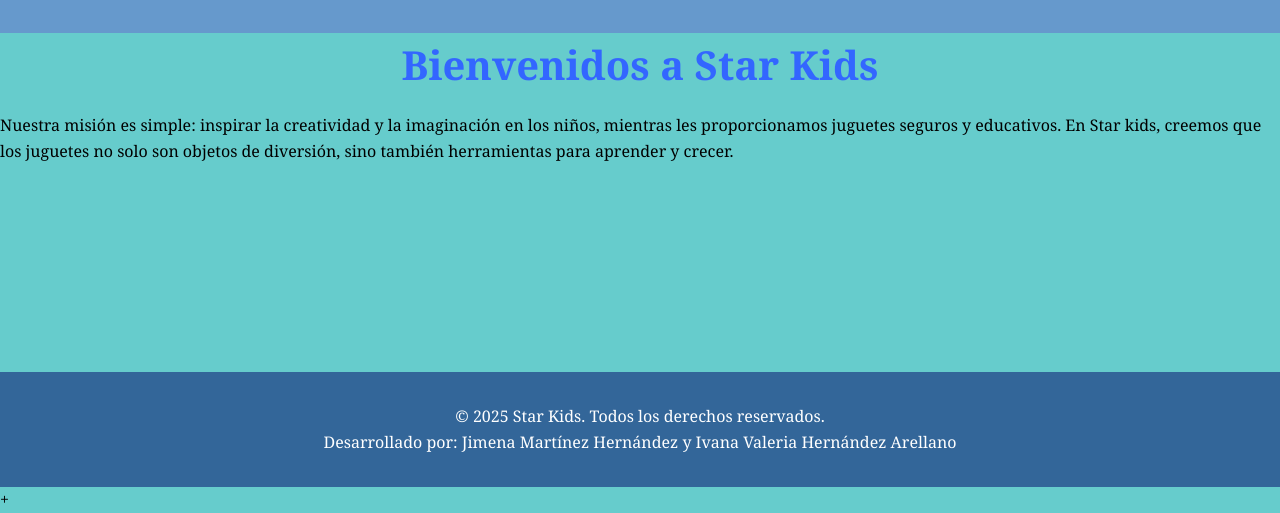
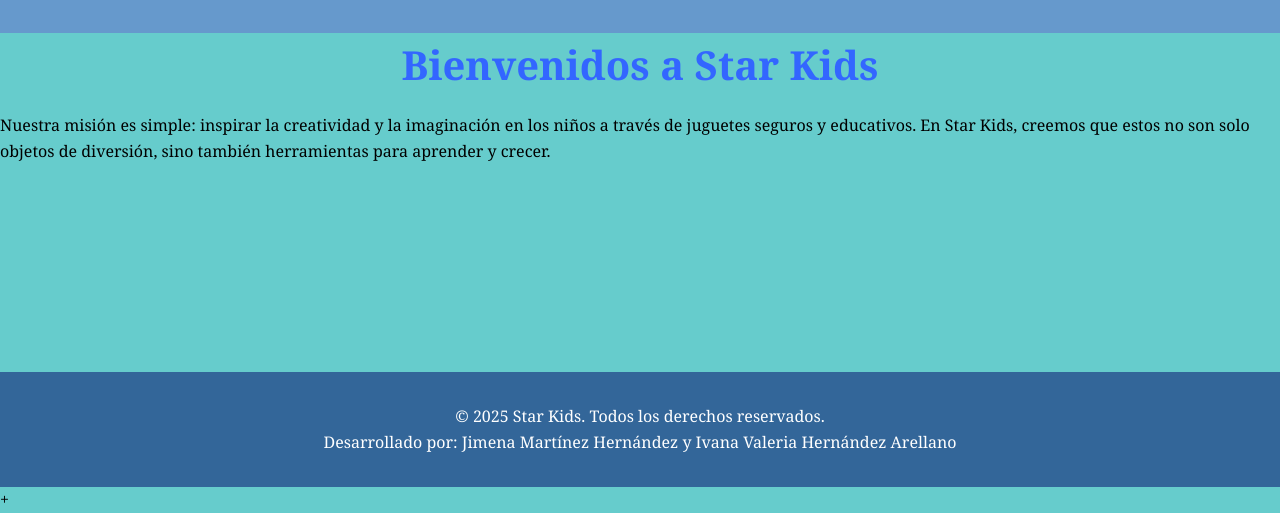
Before and after one commit to Vana357/Star-kids, a plain HTML site: page misiòn.html in a window 1280 px wide. Shown: the part 287-800 px from the top of the page. Drawn offline with Linux system fonts and the light colour scheme.

Commit message:
Update misiòn.html

```diff
--- a/misiòn.html
+++ b/misiòn.html
@@ -42,7 +42,7 @@
   <main>
     <section class="inicio">
       <h1>Bienvenidos a Star Kids</h1>
-     <p>Nuestra misión es simple: inspirar la creatividad y la imaginación en los niños, mientras les proporcionamos juguetes seguros y educativos. En Star kids, creemos que los juguetes no solo son objetos de diversión, sino también herramientas para aprender y crecer.</p>
+     <p>Nuestra misión es simple: inspirar la creatividad y la imaginación en los niños a través de juguetes seguros y educativos. En Star Kids, creemos que estos no son solo objetos de diversión, sino también herramientas para aprender y crecer.</p>
   </main>
   <footer>
     <p>&copy; 2025 Star Kids. Todos los derechos reservados.</p>
```
